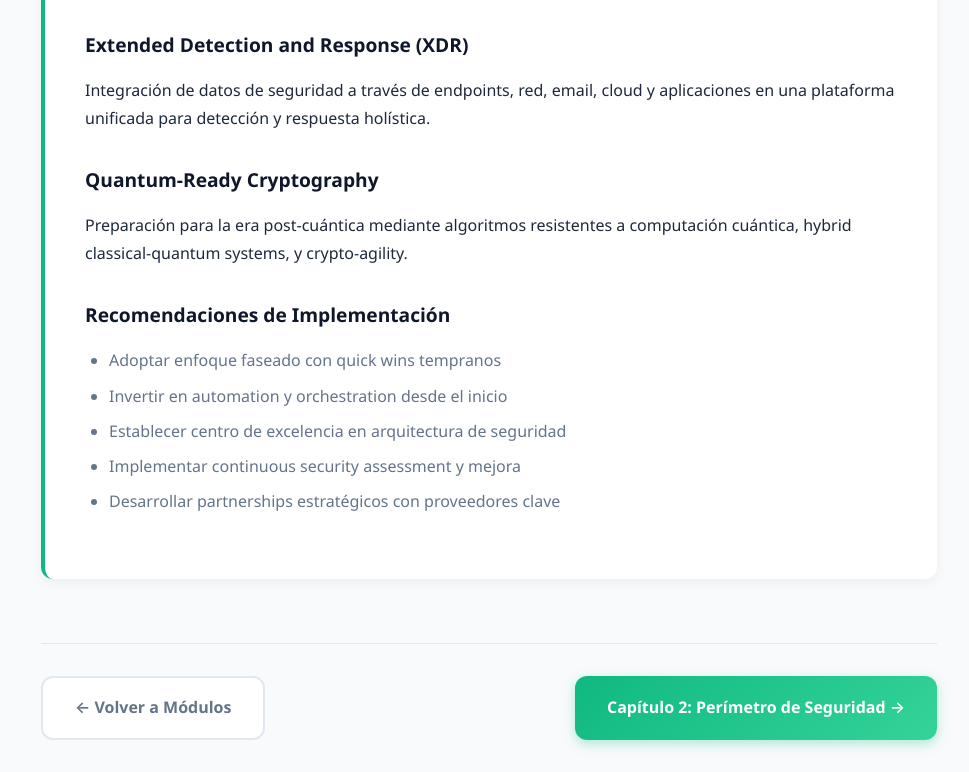
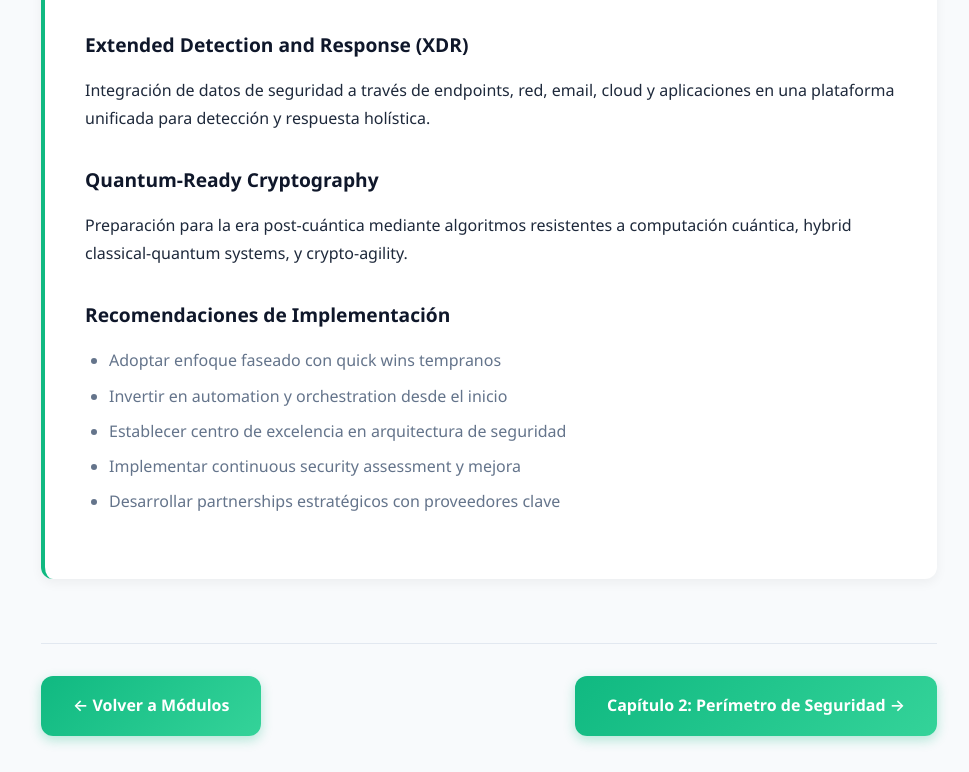
Before and after one commit to Darry12R/repo-prueba, a plain HTML site: page modulo3.html in a window 1280 px wide. Shown: the part 8745-9517 px from the top of the page, without its empty margins (311-1280 px from the left). Drawn offline with Linux system fonts and the light colour scheme.

Commit message:
agregando codigos

```diff
--- a/modulo3.html
+++ b/modulo3.html
@@ -1402,7 +1402,7 @@
 
                 <!-- Navigation -->
                 <div class="content-navigation">
-                    <a href="#" class="nav-btn nav-btn-secondary" onclick="goBack()">
+                    <a href="index.html" class="nav-btn nav-btn-primary">
                         ← Volver a Módulos
                     </a>
                     <a href="modulo4.html" class="nav-btn nav-btn-primary">
```
Also changed, not shown: modulo1.html (+1 -1 lines), modulo2.html (+1 -1 lines), modulo4.html (+1 -1 lines), modulo5.html (+1 -1 lines).
